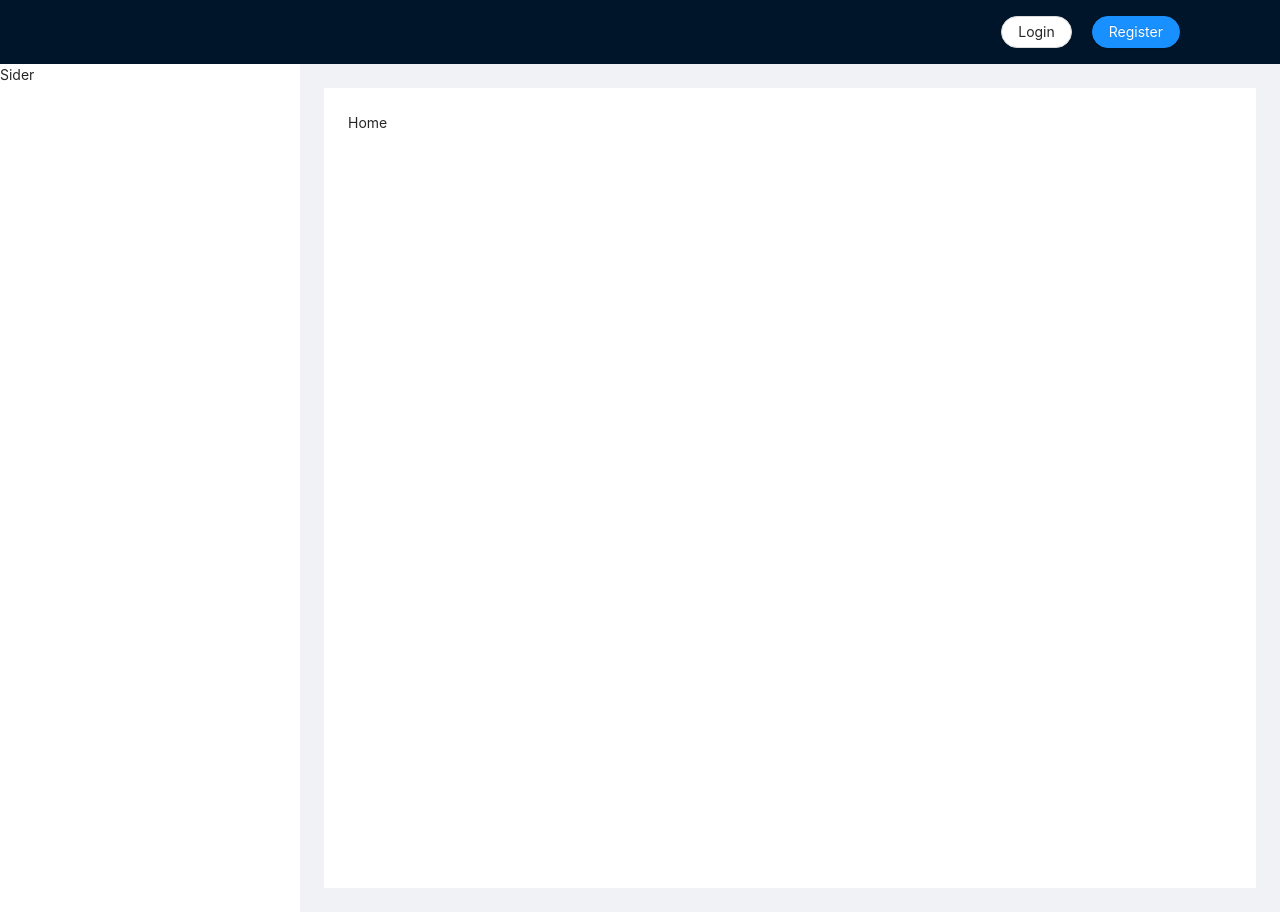
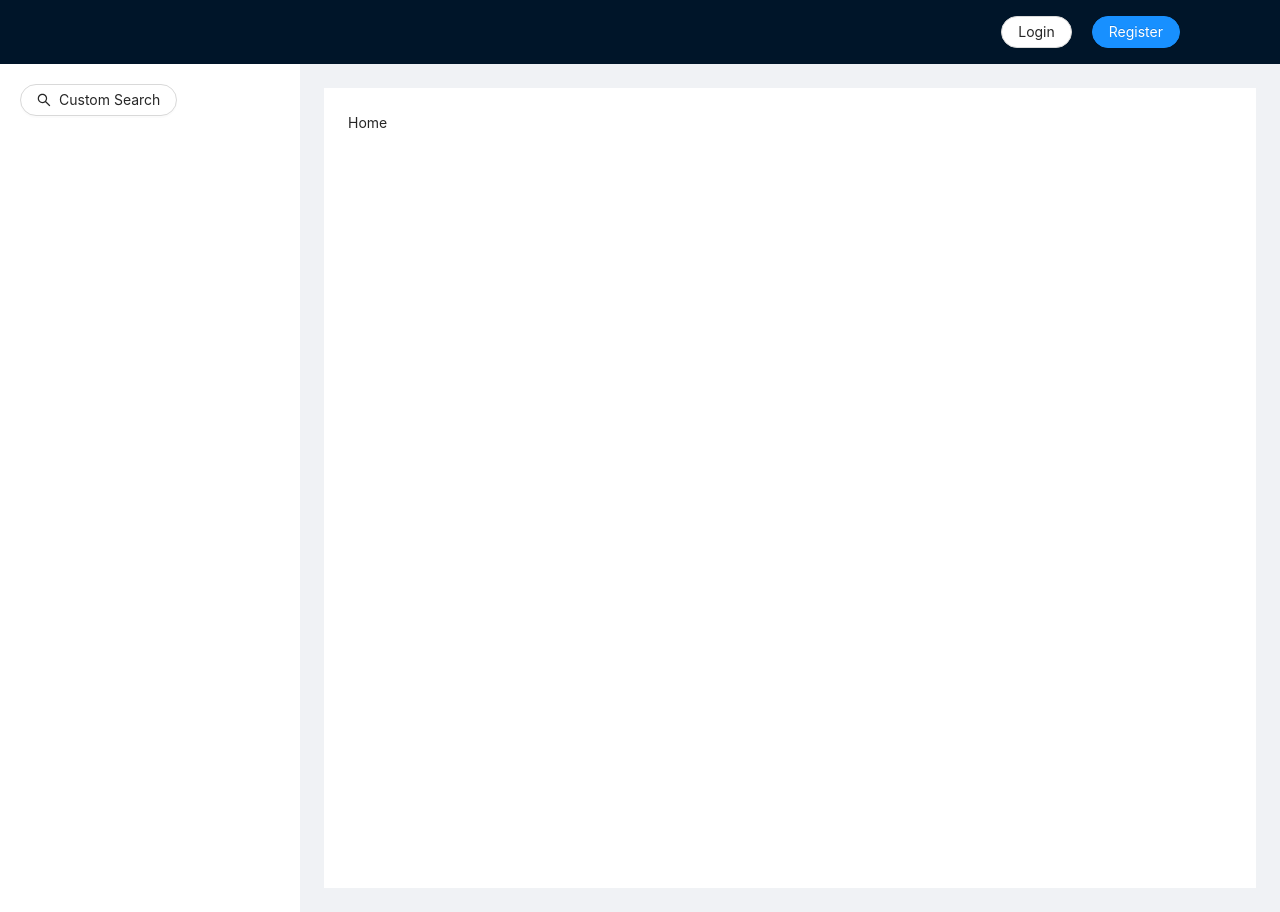
Before and after one commit to Hongxiao82/Lai-Twitch, a React (Create React App) app in the folder twitchfe/: page / in a window 1280 px wide. Built offline with nearby package versions, Linux system fonts and the light colour scheme.

Commit message:
fe: search

```diff
--- a/twitchfe/src/App.js
+++ b/twitchfe/src/App.js
@@ -2,6 +2,7 @@ import React, { useState } from "react";
 import { Layout, message } from "antd";
 import { logout, getFavoriteItem } from "./utils";
 import PageHeader from "./components/PageHeader";
+import CustomSearch from "./components/CustomSearch";
 
 const { Header, Content, Sider } = Layout;
 
@@ -39,7 +40,7 @@ function App() {
       </Header>
       <Layout>
         <Sider width={300} className="site-layout-background">
-          {"Sider"}
+          <CustomSearch onSuccess={() => {}} />
         </Sider>
         <Layout style={{ padding: "24px" }}>
           <Content
--- /dev/null
+++ b/twitchfe/src/components/CustomSearch.js
@@ -0,0 +1,62 @@
+import React, { useState } from "react";
+import { searchGameByName } from "../utils";
+import { message, Button, Modal, Form, Input } from "antd";
+import { SearchOutlined } from "@ant-design/icons";
+
+function CustomSearch({ onSuccess }) {
+  const [displayModal, setDisplayModal] = useState(false);
+
+  const handleCancel = () => {
+    setDisplayModal(false);
+  };
+
+  const searchOnClick = () => {
+    setDisplayModal(true);
+  };
+
+  const onSubmit = (data) => {
+    searchGameByName(data.game_name)
+      .then((data) => {
+        setDisplayModal(false);
+        onSuccess(data);
+      })
+      .catch((err) => {
+        message.error(err.message);
+      });
+  };
+
+  return (
+    <>
+      <Button
+        shape="round"
+        onClick={searchOnClick}
+        icon={<SearchOutlined />}
+        style={{ marginLeft: "20px", marginTop: "20px" }}
+      >
+        Custom Search
+      </Button>
+      <Modal
+        title="Search"
+        visible={displayModal}
+        onCancel={handleCancel}
+        footer={null}
+      >
+        <Form name="custom_search" onFinish={onSubmit}>
+          <Form.Item
+            name="game_name"
+            rules={[{ required: true, message: "Please enter a game name" }]}
+          >
+            <Input placeholder="Game name" />
+          </Form.Item>
+          <Form.Item>
+            <Button type="primary" htmlType="submit">
+              Search
+            </Button>
+          </Form.Item>
+        </Form>
+      </Modal>
+    </>
+  );
+}
+
+export default CustomSearch;
```
